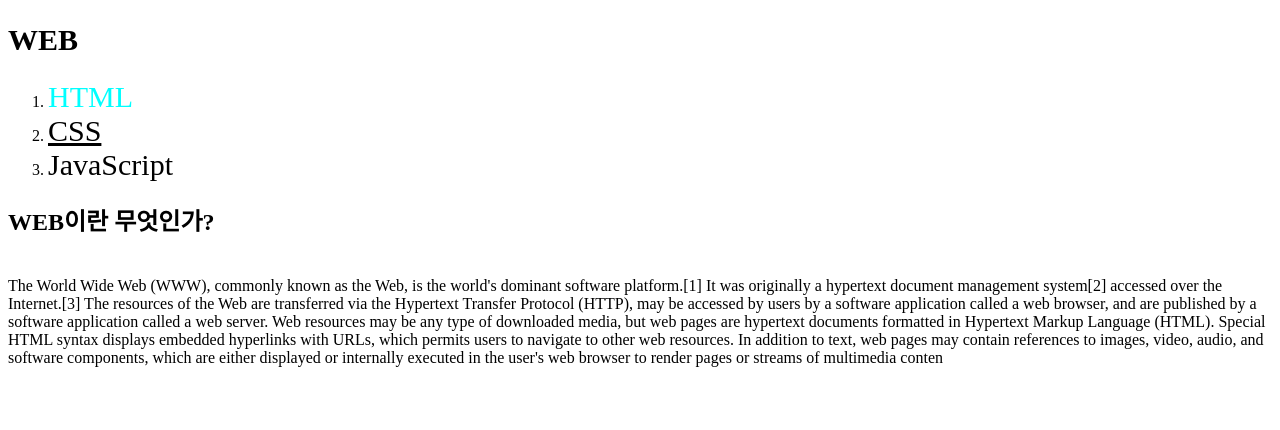
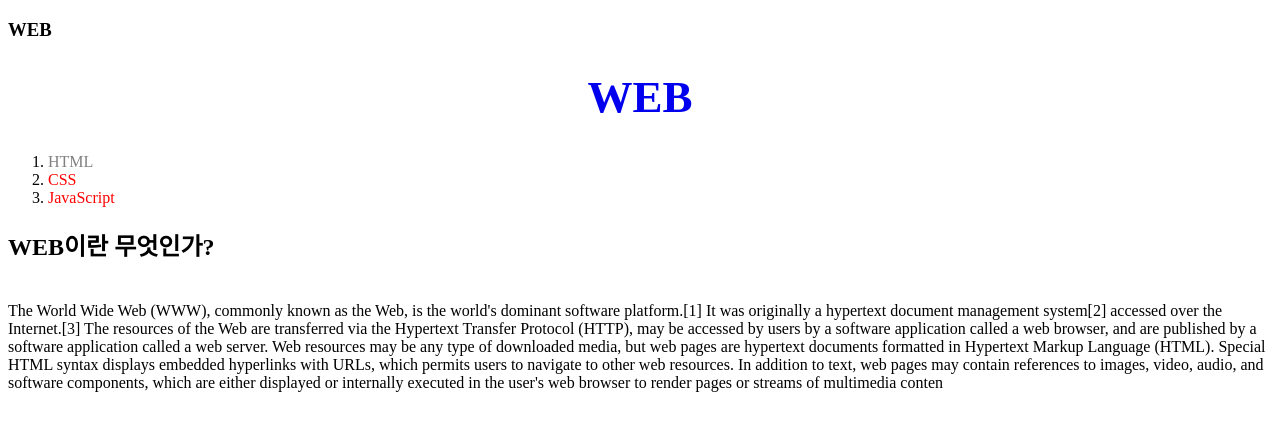
Before and after one commit to lsy3709/240213WEB_TEST, a plain HTML site: page CSS/0215/test.html in a window 1280 px wide. Drawn offline with Linux system fonts and the light colour scheme.

Commit message:
4교시 저장1, CSS 기본3 박스모델

```diff
--- a/CSS/0215/test.html
+++ b/CSS/0215/test.html
@@ -16,19 +16,58 @@
                속성2 : 값2 ;
              */
             /* 글자 폰트 색 */
-            color: black;
+            /* color: black; */
             /* 텍스트의 언더라인을 제거하는 효과 */
             text-decoration: none;
+            /* font-size: 30px;
+            text-align: right; */
+        }
+
+        h1 {
+            font-size: 45px;
+            text-align: center;
+        }
+
+        .active {
+            color: red;
+        }
+
+        #active {
+            color: red;
+        }
+
+        .saw {
+            color: gray;
+        }
+
+        /* 클래스에서 속성을 적용시, css 맨 아래쪽에 설정이 된
+        css 속성을 가장 우선순위가 높습니다.
+        하지만, id 속성은 순서 상관없이 제일 우선 순위가 높습니다. */
+
+
+        /*
+        text-align 확인용 css
+        h3 {
             font-size: 30px;
-            text-align: right;
-        }
+            text-align: center;
+        } */
     </style>
-
+    <h3>WEB</h3>
     <h1><a href="index.html">WEB</a></h1>
     <ol>
-        <li><a href="1.html" style="color: aqua;">HTML</a></li>
-        <li><a href="2.html" style="text-decoration: underline;">CSS</a></li>
-        <li><a href="3.html">JavaScript</a></li>
+        <!-- 중요, css 특정 요소들을 예를들어 10개중에 내가 3개만 선택시
+        그룹화 할 때 사용하는 기법.
+        ex) class="saw"
+        해당 클래스에 속한 요소는 css 적용하기 쉽다.
+        클래스에 접근시에는 ".saw" , 클래스 이름 앞에 점을 붙이기.
+        별명 , 점클  -->
+
+        <!-- id 속성 선택자, 유일한 요소를 지정할 때 사용하고,
+        css 표기를 할 때, #active ,
+        별명, 아이샵 -->
+        <li><a href="1.html" class="saw">HTML</a></li>
+        <li><a href="2.html" class="saw" id="active">CSS</a></li>
+        <li><a href="3.html" class="active">JavaScript</a></li>
     </ol>
 
     <h2>WEB이란 무엇인가?</h2>
```
Also changed, not shown: CSS/0215/box.html (added, +30 -0 lines), doit-source-sample-code/04/table-1.html (+13 -3 lines).
